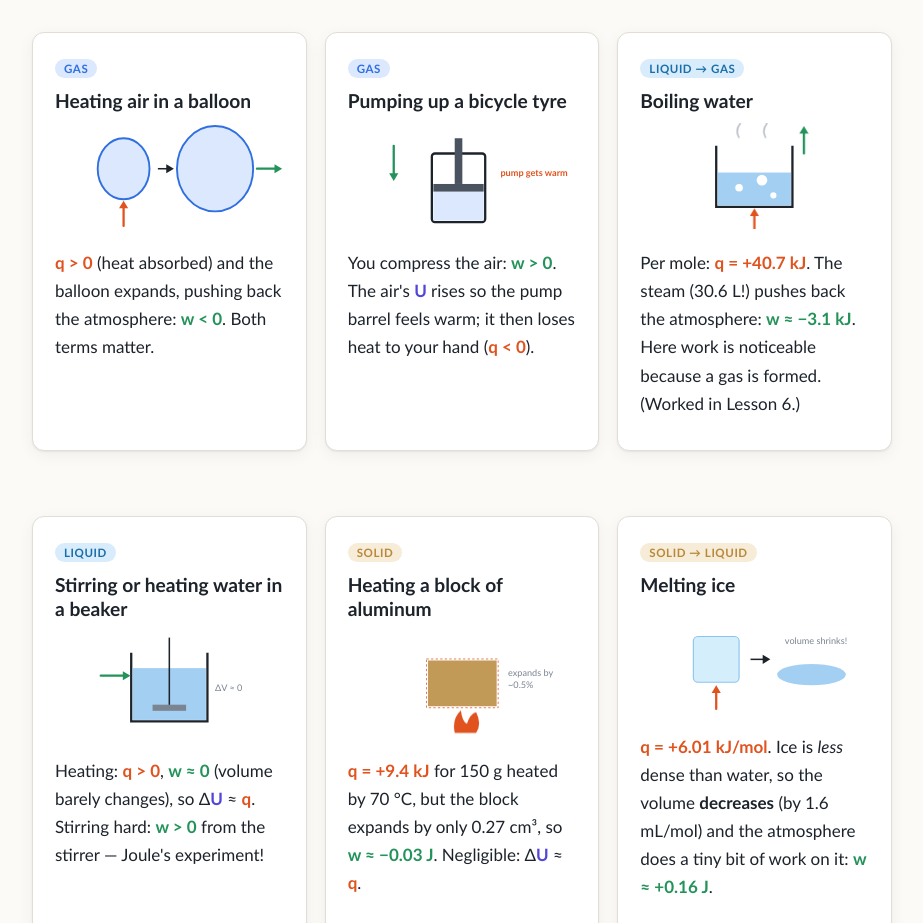
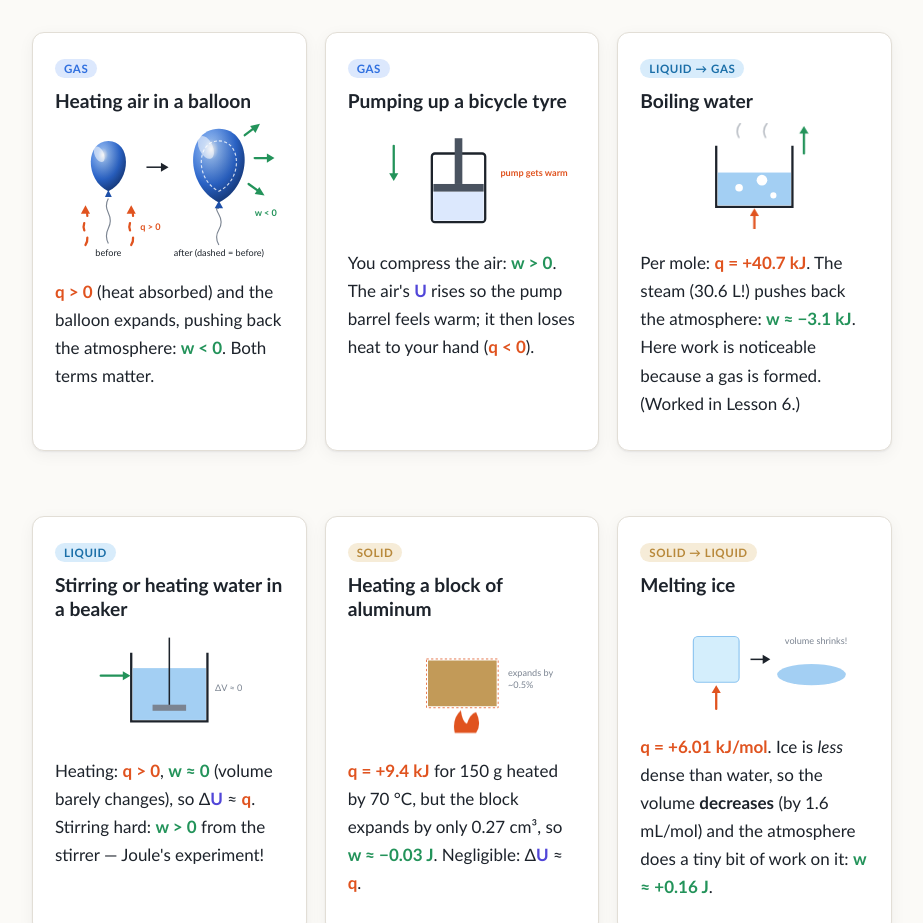
Before and after one commit to sunitathyagarajan/thermodynamics-module, a plain HTML site: page lessons/03-energy-heat-work.html in a window 1280 px wide. Shown: the part 7374-8297 px from the top of the page, without its empty margins (264-1187 px from the left). Drawn offline with Linux system fonts and the light colour scheme.

Commit message:
enthalpy

```diff
--- a/lessons/03-energy-heat-work.html
+++ b/lessons/03-energy-heat-work.html
@@ -409,12 +409,48 @@
     <div class="card">
       <span class="tag gas">Gas</span>
       <h3 style="margin-top:.4em">Heating air in a balloon</h3>
-      <svg viewBox="0 0 300 140" aria-hidden="true">
-        <ellipse cx="90" cy="60" rx="34" ry="40" class="sys-box"/>
-        <ellipse cx="210" cy="60" rx="50" ry="56" class="sys-box"/>
-        <path d="M135 60 H 150" class="ink-line"/><polygon points="156,60 146,54 146,66" fill="var(--ink)"/>
-        <path d="M90 135 V 108" class="heat-arrow" style="stroke-width:3"/><polygon points="90,102 84,112 96,112" class="heat-fill"/>
-        <path d="M265 60 H 292" class="work-arrow" style="stroke-width:3"/><polygon points="298,60 288,54 288,66" class="work-fill"/>
+      <svg viewBox="0 0 300 178" role="img" aria-label="A small balloon is heated and expands into a larger balloon, pushing back the surrounding air">
+        <defs>
+          <radialGradient id="balloonShade" cx="35%" cy="28%" r="78%">
+            <stop offset="0" stop-color="#ffffff" stop-opacity=".95"/>
+            <stop offset=".18" stop-color="#8db8f7"/>
+            <stop offset=".62" stop-color="#2f6fdf"/>
+            <stop offset="1" stop-color="#173f8a"/>
+          </radialGradient>
+          <linearGradient id="balloonRim" x1="0" y1="0" x2="1" y2="1">
+            <stop offset="0" stop-color="#000" stop-opacity="0"/>
+            <stop offset="1" stop-color="#000" stop-opacity=".25"/>
+          </linearGradient>
+        </defs>
+        <!-- before: small balloon -->
+        <path d="M70 158 q -5 -10 0 -20 t 0 -20 t 0 -19" fill="none" stroke="var(--ink-3)" stroke-width="1.5"/>
+        <path d="M70 23.5 C 100 23.5, 101.5 74.5, 70 89.5 C 38.5 74.5, 40 23.5, 70 23.5 Z" fill="url(#balloonShade)"/>
+        <path d="M70 23.5 C 100 23.5, 101.5 74.5, 70 89.5 C 38.5 74.5, 40 23.5, 70 23.5 Z" fill="url(#balloonRim)"/>
+        <polygon points="70,88 65.5,97 74.5,97" fill="#1d4fa8"/>
+        <ellipse cx="58" cy="41" rx="6" ry="11" fill="#fff" opacity=".55" transform="rotate(-25 58 41)"/>
+        <!-- heat in -->
+        <path d="M40 160 q 5 -8 0 -16 t 0 -16 t 0 -14" class="heat-arrow anim-flow" style="stroke-width:3"/>
+        <polygon points="40,108 34,119 46,119" class="heat-fill"/>
+        <path d="M100 160 q 5 -8 0 -16 t 0 -16 t 0 -14" class="heat-arrow anim-flow" style="stroke-width:3"/>
+        <polygon points="100,108 94,119 106,119" class="heat-fill"/>
+        <text x="70" y="174" text-anchor="middle" class="t-small">before</text>
+        <text x="112" y="140" class="t-small t-heat">q &gt; 0</text>
+        <!-- transition arrow -->
+        <path d="M120 58 H 142" class="ink-line" stroke-width="2.5"/><polygon points="149,58 139,52 139,64" fill="var(--ink)"/>
+        <!-- after: larger balloon -->
+        <path d="M215 160 q -6 -10 0 -20 t 0 -20 t 0 -8" fill="none" stroke="var(--ink-3)" stroke-width="1.5"/>
+        <path d="M215 7.4 C 259 7.4, 261.2 82.2, 215 104.2 C 168.8 82.2, 171 7.4, 215 7.4 Z" fill="url(#balloonShade)"/>
+        <path d="M215 7.4 C 259 7.4, 261.2 82.2, 215 104.2 C 168.8 82.2, 171 7.4, 215 7.4 Z" fill="url(#balloonRim)"/>
+        <polygon points="215,102 209.5,112 220.5,112" fill="#1d4fa8"/>
+        <ellipse cx="198" cy="32" rx="9" ry="16" fill="#fff" opacity=".55" transform="rotate(-25 198 32)"/>
+        <!-- original size, for comparison -->
+        <path d="M215 23.5 C 245 23.5, 246.5 74.5, 215 89.5 C 183.5 74.5, 185 23.5, 215 23.5 Z" fill="none" stroke="#fff" stroke-width="1.5" stroke-dasharray="4 3" opacity=".8"/>
+        <!-- pushing back the atmosphere -->
+        <path d="M262 46 H 280" class="work-arrow" style="stroke-width:3"/><polygon points="288,46 278,40 278,52" class="work-fill"/>
+        <path d="M249 16 L 262 6" class="work-arrow" style="stroke-width:3"/><polygon points="269,1 256,4 263,13" class="work-fill"/>
+        <path d="M254 80 L 268 90" class="work-arrow" style="stroke-width:3"/><polygon points="275,95 262,93 268,84" class="work-fill"/>
+        <text x="262" y="122" class="t-small t-work">w &lt; 0</text>
+        <text x="215" y="174" text-anchor="middle" class="t-small">after (dashed = before)</text>
       </svg>
       <p><span class="q">q &gt; 0</span> (heat absorbed) and the balloon expands, pushing back the atmosphere: <span class="w">w &lt; 0</span>. Both terms matter.</p>
     </div>
```
Also changed, not shown: lessons/09-hess-law.html (+4 -0 lines).
